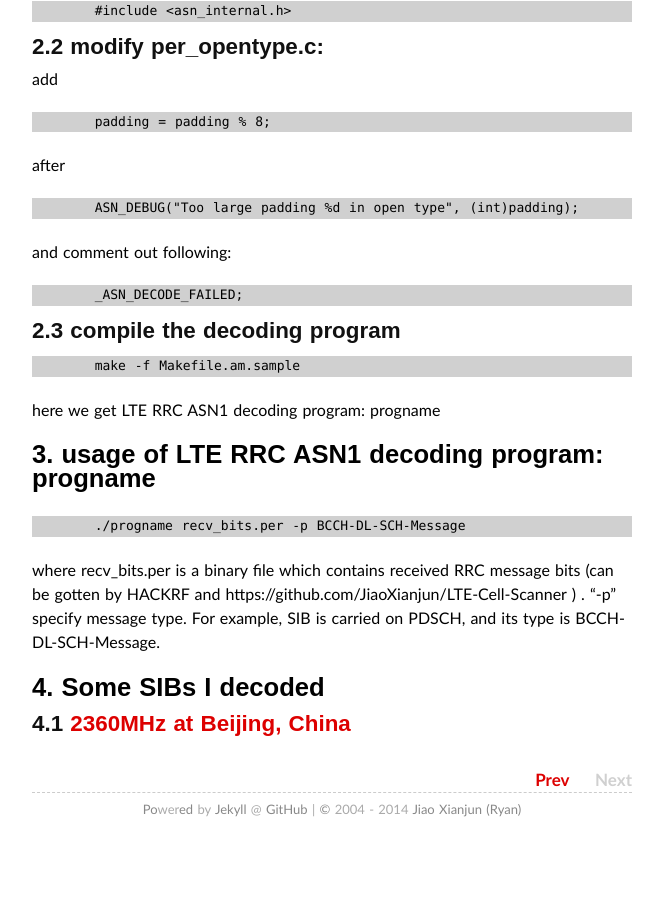
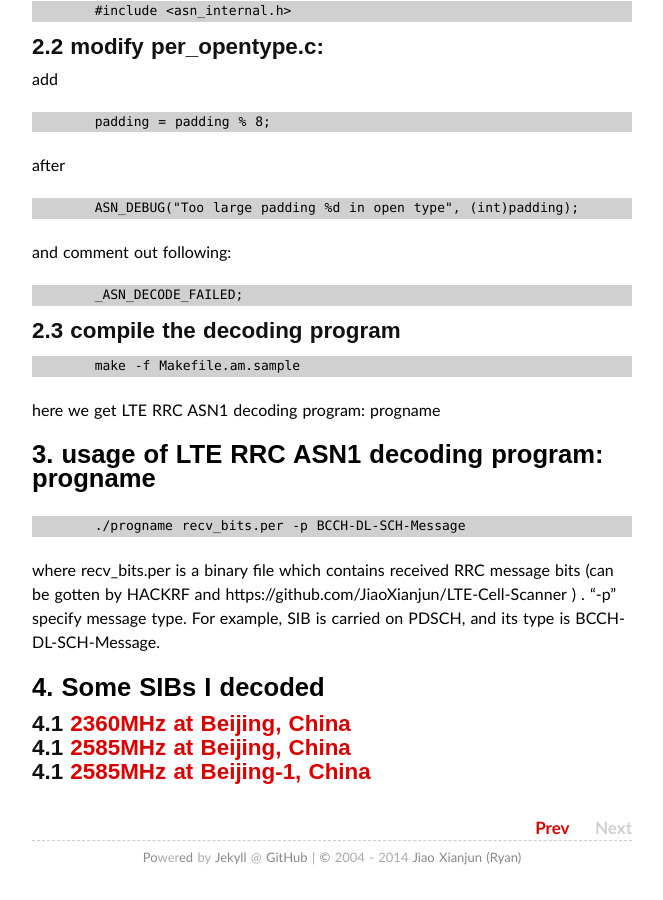
Before and after one commit to sdr-x/sdr-x.github.io, a Jekyll site: the page built from _posts/2014-07-07-LTE-SIB-decoding-by-asn1c.md, in a window 1280 px wide and 900 px high, scrolled down 1348 px. Shown: the whole window, without its empty margins (308-971 px from the left). Built offline with Jekyll 4.4.1, drawn with Linux system fonts in a browser that asks for light colours; some web fonts are replaced; Markdown is read by kramdown in place of the engine named in the settings; comment, search, counter and statistics services are not loaded; before the commit the page ends 2200 px from its top, so only the background shows below that.

Commit message:
Update 2014-07-07-LTE-SIB-decoding-by-asn1c.md

```diff
--- a/_posts/2014-07-07-LTE-SIB-decoding-by-asn1c.md
+++ b/_posts/2014-07-07-LTE-SIB-decoding-by-asn1c.md
@@ -93,3 +93,5 @@ where recv_bits.per is a binary file which contains received RRC message bits (c
 # 4. Some SIBs I decoded
 
 ## 4.1 [2360MHz at Beijing, China](../_resource/f2360_s19.2_bw20_1s_hackrf_SIB.txt)
+## 4.1 [2585MHz at Beijing, China](../_resource/f2585_s19.2_bw20_1s_hackrf_SIB.txt)
+## 4.1 [2585MHz at Beijing-1, China](../_resource/f2585_s19.2_bw20_1s_hackrf_1_SIB.txt)
```
